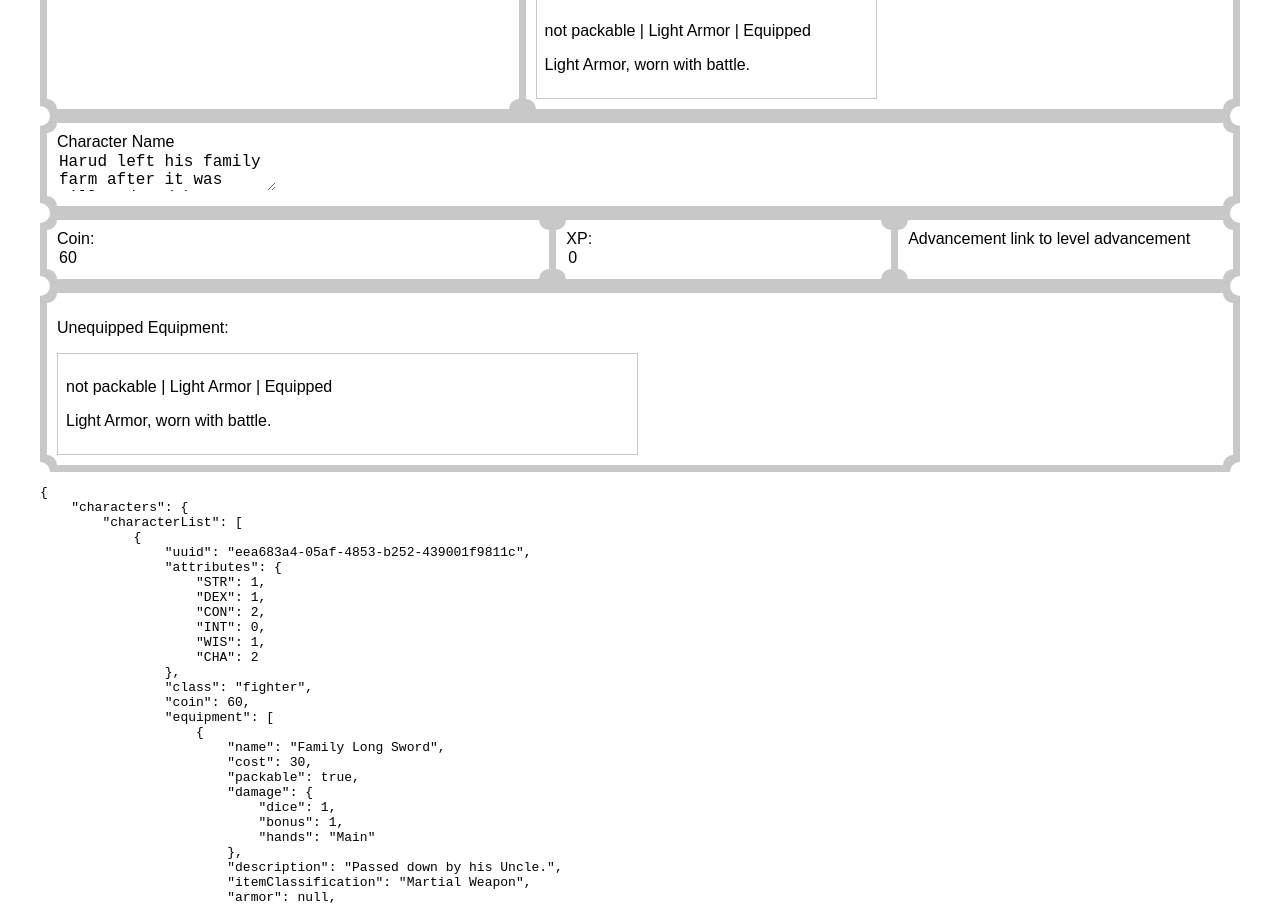
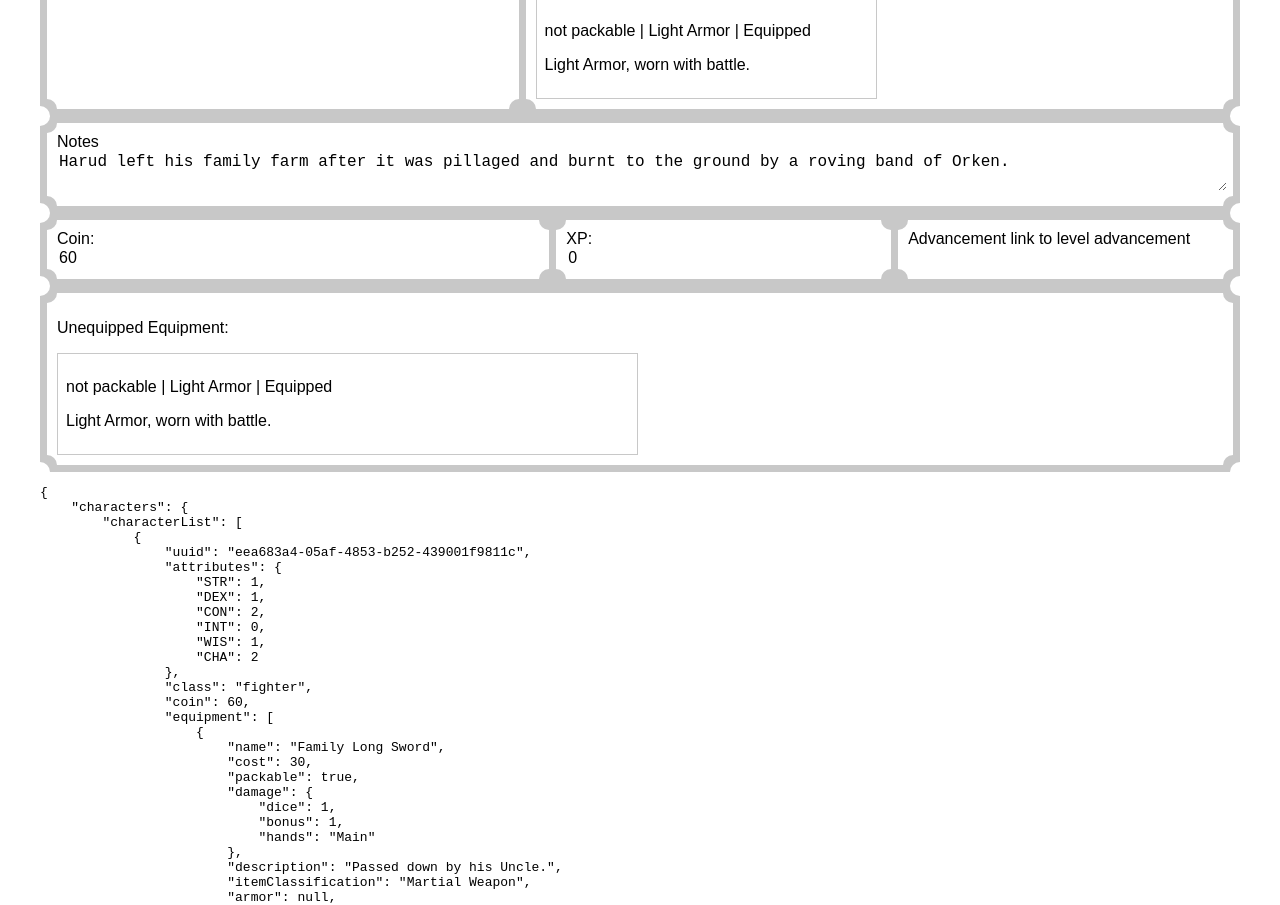
Before and after one commit to lhawes/world-of-dungeons-sheet, a React (Create React App) app: page / in a window 1280 px wide. Shown: the part 900-1805 px from the top of the page. Built offline with nearby package versions, Linux system fonts and the light colour scheme; the HTML template or start-up script is replaced by a standard one.

Commit message:
minor fixes

```diff
--- a/src/components/characterSheet/Notes/Notes.tsx
+++ b/src/components/characterSheet/Notes/Notes.tsx
@@ -25,7 +25,7 @@ export const Notes: React.FC<NotesProps> = ({}) => {
 
   return (<>
       <div>
-        Character Name
+        Notes
       </div>
       <div>
         { <SimpleTextArea
--- a/src/components/shared/SimpleTextArea/SimpleTextArea.tsx
+++ b/src/components/shared/SimpleTextArea/SimpleTextArea.tsx
@@ -12,6 +12,7 @@ const simpleTextAreaStyle = css({
     borderBottom: '1px solid black',
     marginBottom: 0,
   },
+  width: '100%',
 })
 
 interface TextAreaProps {
```
